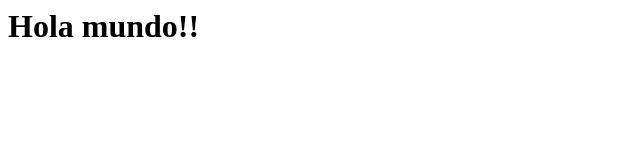
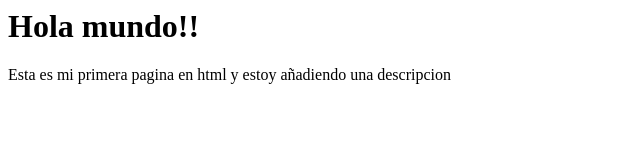
Before and after one commit to cburguenog/DevF-gen17, a plain HTML site: page index.html in a window 1280 px wide. Shown: the whole page, without its empty margins (0-640 px from the left). Drawn offline with Linux system fonts and the light colour scheme.

Commit message:
se agrego descripcion a la pagina

```diff
--- a/index.html
+++ b/index.html
@@ -1 +1,3 @@
 <h1>Hola mundo!!</h1>
+
+<p>Esta es mi primera pagina en html y estoy añadiendo una descripcion</p>
```
